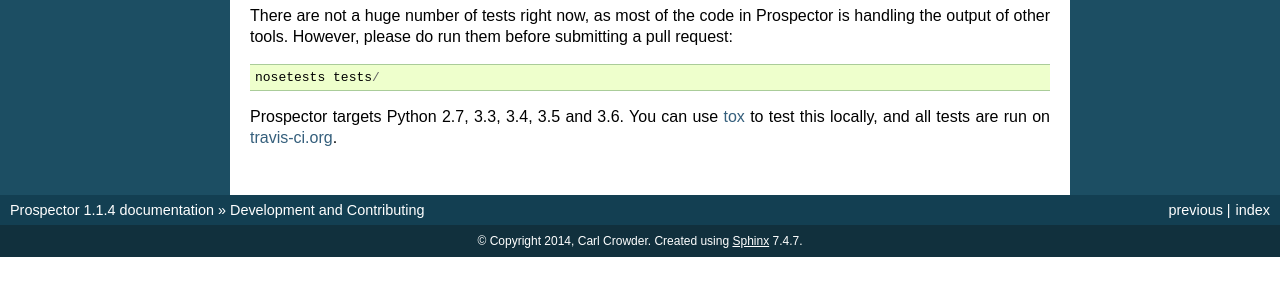
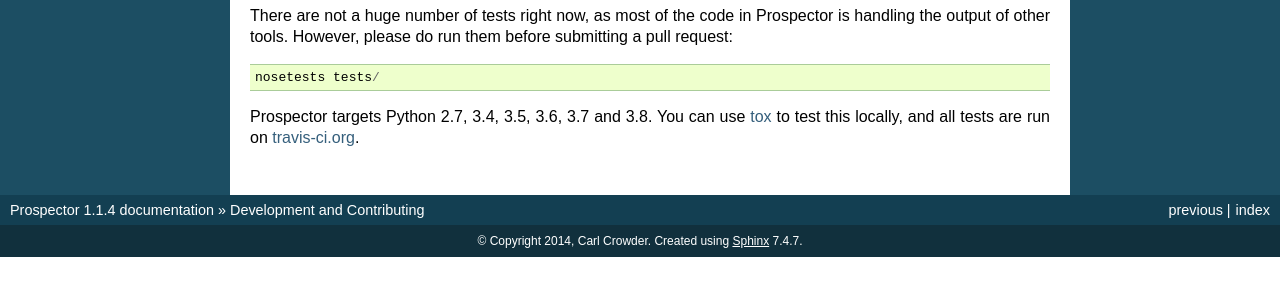
Before and after one commit to prospector-dev/prospector, a Sphinx documentation site: the page built from docs/contrib.rst, in a window 1280 px wide. Shown: the part 552-848 px from the top of the page. Built offline with Sphinx 7.4.7, drawn with Linux system fonts in a browser that asks for light colours.

Commit message:
Add support for Python 3.8

```diff
--- a/CONTRIBUTING.rst
+++ b/CONTRIBUTING.rst
@@ -37,7 +37,7 @@ handling the output of other tools. However, please do run them before submittin
 
     nosetests tests/
 
-Prospector targets Python 2.7, 3.3, 3.4, 3.5 and 3.6. You can use `tox`_ to test this locally,
+Prospector targets Python 2.7, 3.4, 3.5, 3.6, 3.7 and 3.8. You can use `tox`_ to test this locally,
 and all tests are run on `travis-ci.org`_.
 
 .. _tox: https://tox.readthedocs.io/en/latest/
--- a/docs/contrib.rst
+++ b/docs/contrib.rst
@@ -37,7 +37,7 @@ handling the output of other tools. However, please do run them before submittin
 
     nosetests tests/
 
-Prospector targets Python 2.7, 3.3, 3.4, 3.5 and 3.6. You can use `tox`_ to test this locally,
+Prospector targets Python 2.7, 3.4, 3.5, 3.6, 3.7 and 3.8. You can use `tox`_ to test this locally,
 and all tests are run on `travis-ci.org`_.
 
 .. _tox: https://tox.readthedocs.io/en/latest/
```
Also changed, not shown: setup.py (+5 -2 lines), .travis.yml, 1 other file.
